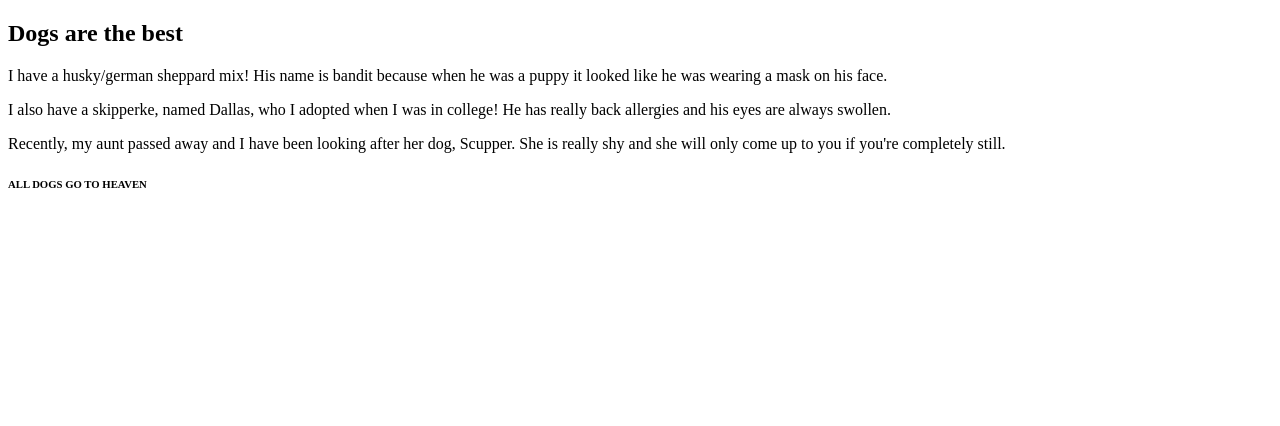
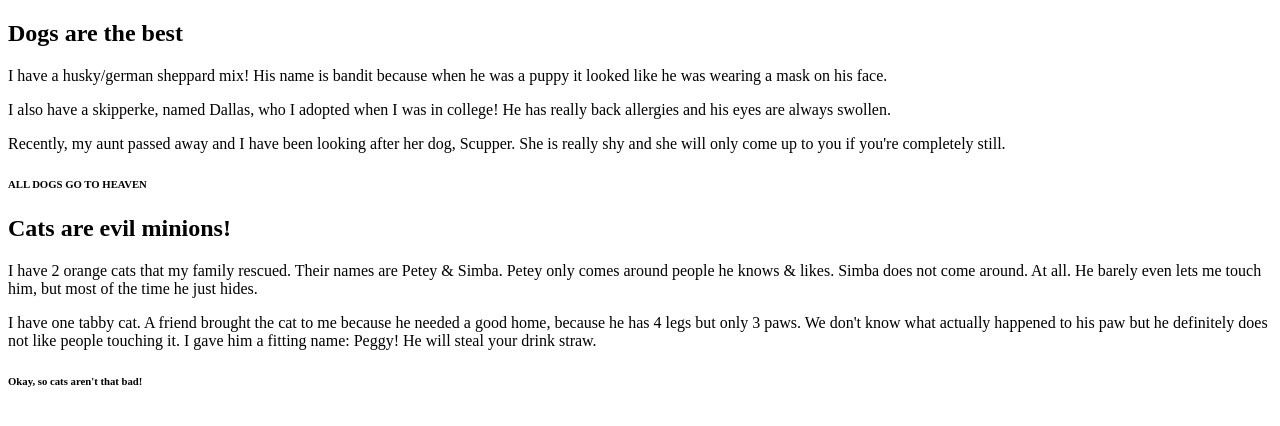
Before and after one commit to benwilburn/secondProject, a plain HTML site: page index.html in a window 1280 px wide. Drawn offline with Linux system fonts and the light colour scheme.

Commit message:
added another article

```diff
--- a/index.html
+++ b/index.html
@@ -30,6 +30,26 @@
 			</h6>
 		</footer>
 	</article>
+	<article>
+		<header>
+			<h1>
+				Cats are evil minions!
+			</h1>
+		</header>
+			<section>
+				<p>
+					I have 2 orange cats that my family rescued. Their names are Petey & Simba. Petey only comes around people he knows & likes. Simba does not come around. At all. He barely even lets me touch him, but most of the time he just hides.
+				</p>
+				<p>
+					I have one tabby cat. A friend brought the cat to me because he needed a good home, because he has 4 legs but only 3 paws. We don't know what actually happened to his paw but he definitely does not like people touching it. I gave him a fitting name: Peggy! He will steal your drink straw.
+				</p>
+			</section>
+		<footer>
+			<h6>
+				Okay, so cats aren't that bad!
+			</h6>
+		</footer>
+	</article>
 
 </body>
 </html>
```
